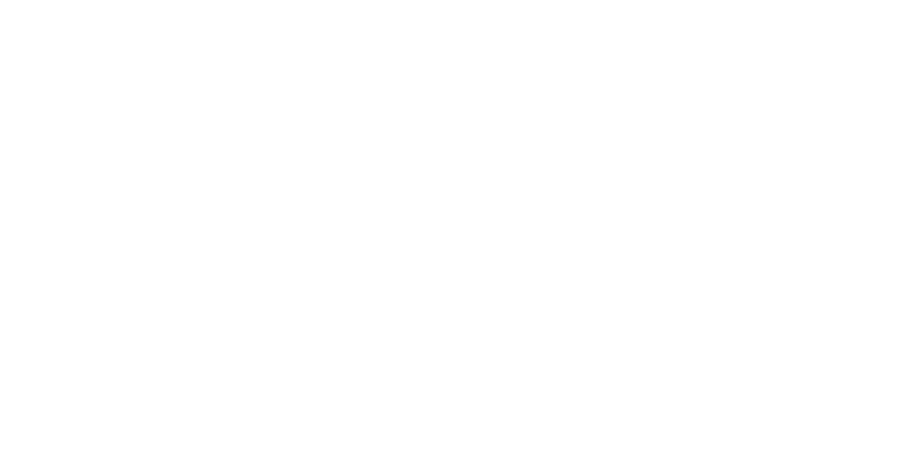
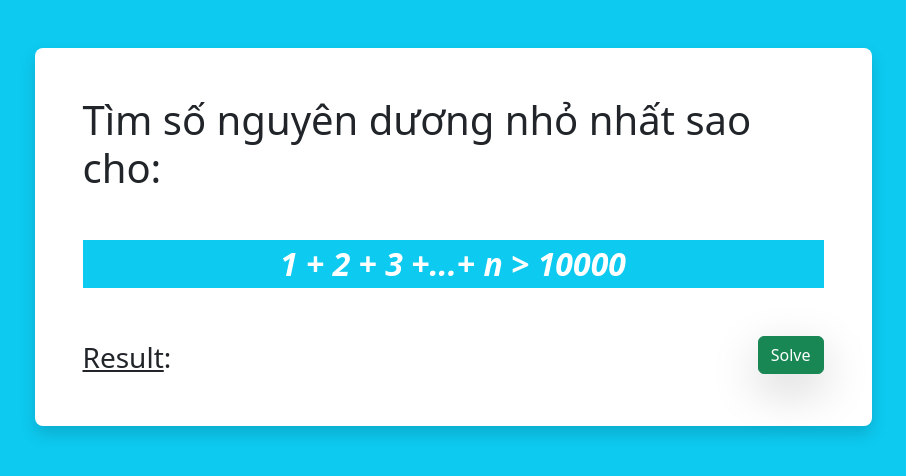
Before and after one commit to hqbao000101/BCS07_D16_Javascript_Loop, a plain HTML site: page index.html in a window 1280 px wide. Shown: the whole page, without its empty margins (187-1093 px from the left). Drawn offline with nearby package versions, Linux system fonts and the light colour scheme.

Commit message:
feat: ex1-v1

```diff
--- a/index.html
+++ b/index.html
@@ -25,8 +25,20 @@
     />
   </head>
 
-  <body>
+  <body class="bg-info">
     <!-- ! EX1: Tìm số nguyên dương nhỏ nhất sao cho: 1 + 2 + 3 +...+ n > 10000 -->
+    <div class="container my-5">
+      <div class="ex1 p-5 w-75 mx-auto shadow bg-white rounded-3">
+        <h1>Tìm số nguyên dương nhỏ nhất sao cho:</h1>
+        <p class="text-center fst-italic fw-bold text-white bg-info fs-2 my-5">1 + 2 + 3 +...+ n > 10000</p>
+        <button class="btn btn-success float-end shadow-lg" onclick="ex1()">Solve</button>
+        <div class="result fs-3 mt-5">
+          <span class="text-decoration-underline">Result</span>:
+          <span class="text-success fw-bold"></span>
+        </div>
+      </div>
+    </div>
+
     <!-- ! EX2: Viết chương trình nhập vào 2 số x, n tính tổng S(n) = x + x^2 + x^3 +...+ x^n (Sử dụng vòng lặp và hàm) -->
     <!-- ! EX3: Nhập vào n. Tính giai thừa 1 * 2 *...* n -->
     <!-- ! EX4: Hãy viết chương trình khi click vào button sẽ in ra 10 thẻ div. Nếu div vào vị trí chẵn thì bg màu đỏ, lẻ thì bg màu xanh dương -->
--- a/js/script.js
+++ b/js/script.js
@@ -1,4 +1,14 @@
 // ! EX1: Tìm số nguyên dương nhỏ nhất sao cho: 1 + 2 + 3 +...+ n > 10000
+function ex1() {
+  var sum = 0;
+  var result = 0;
+  for (var i = 1; sum <= 10000; i++) {
+    sum += i;
+    result = i;
+  }
+  document.querySelector(".ex1 .result span:nth-child(2)").innerHTML = result;
+}
+
 // ! EX2: Viết chương trình nhập vào 2 số x, n tính tổng S(n) = x + x^2 + x^3 +...+ x^n (Sử dụng vòng lặp và hàm)
 // ! EX3: Nhập vào n. Tính giai thừa 1 * 2 *...* n
 // ! EX4: Hãy viết chương trình khi click vào button sẽ in ra 10 thẻ div. Nếu div vào vị trí chẵn thì bg màu đỏ, lẻ thì bg màu xanh dương
```
